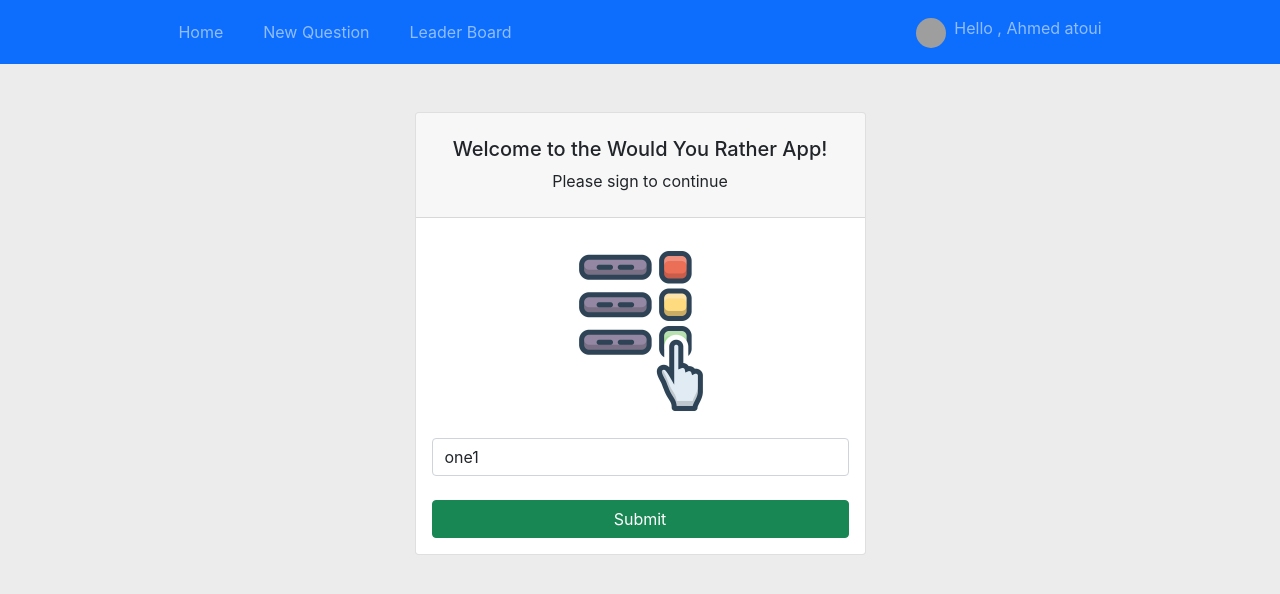
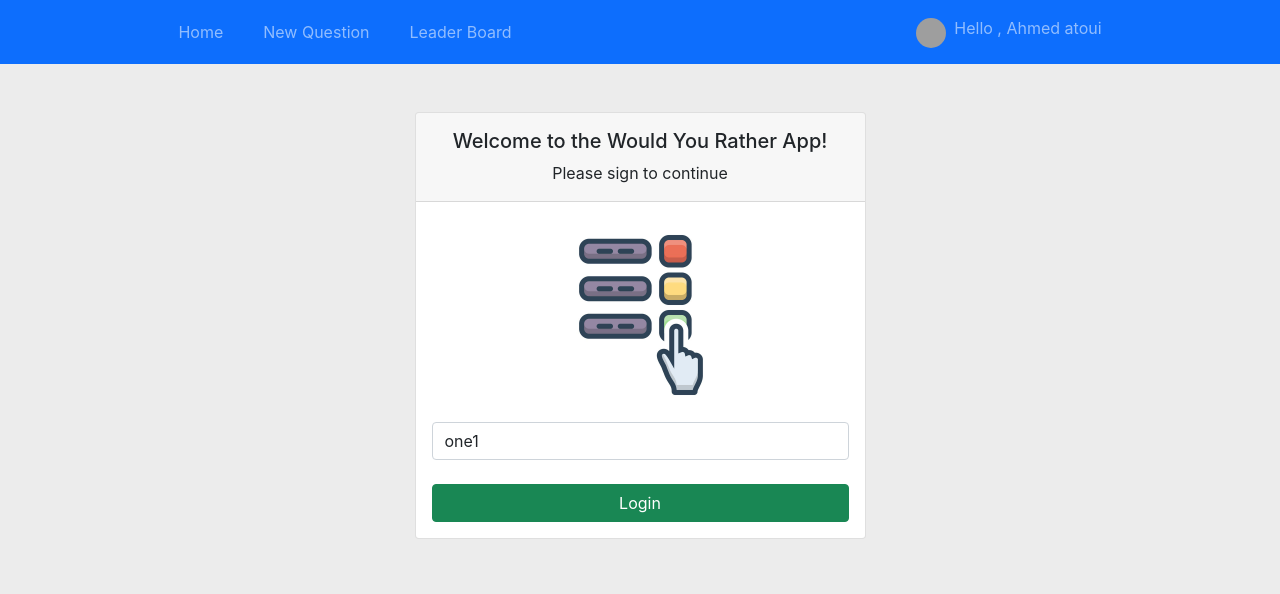
Before and after one commit to atouiahmed/udacity-would-you-rather, a React (Create React App) app: page /login in a window 1280 px wide. Shown: the top 594 px of the page. Built offline with nearby package versions, Linux system fonts and the light colour scheme; grey boxes are pictures that could not be loaded.

Commit message:
style: update login view

```diff
--- a/src/Views/Login.js
+++ b/src/Views/Login.js
@@ -8,8 +8,8 @@ class Login extends Component {
             <AppWrapper>
                 <div className="card">
                     <div className="card-header text-center ">
-                        <h3 className="fs-5 mt-3"> Welcome to the Would You Rather App!</h3>
-                        <p>Please sign to continue</p>
+                        <h3 className="fs-5 mt-2"> Welcome to the Would You Rather App!</h3>
+                        <p className="p-0 m-0 my-2">Please sign to continue</p>
                     </div>
                     <div className="card-body">
                         <div className="text-center mt-3">
@@ -25,7 +25,7 @@ class Login extends Component {
                                 </select>
                             </div>
                             <div className="d-grid gap-2 mt-3">
-                                <button type="submit" className="btn btn-success mt-2">Submit</button>
+                                <button type="submit" className="btn btn-success mt-2">Login</button>
                             </div>
 
                         </form>
```
